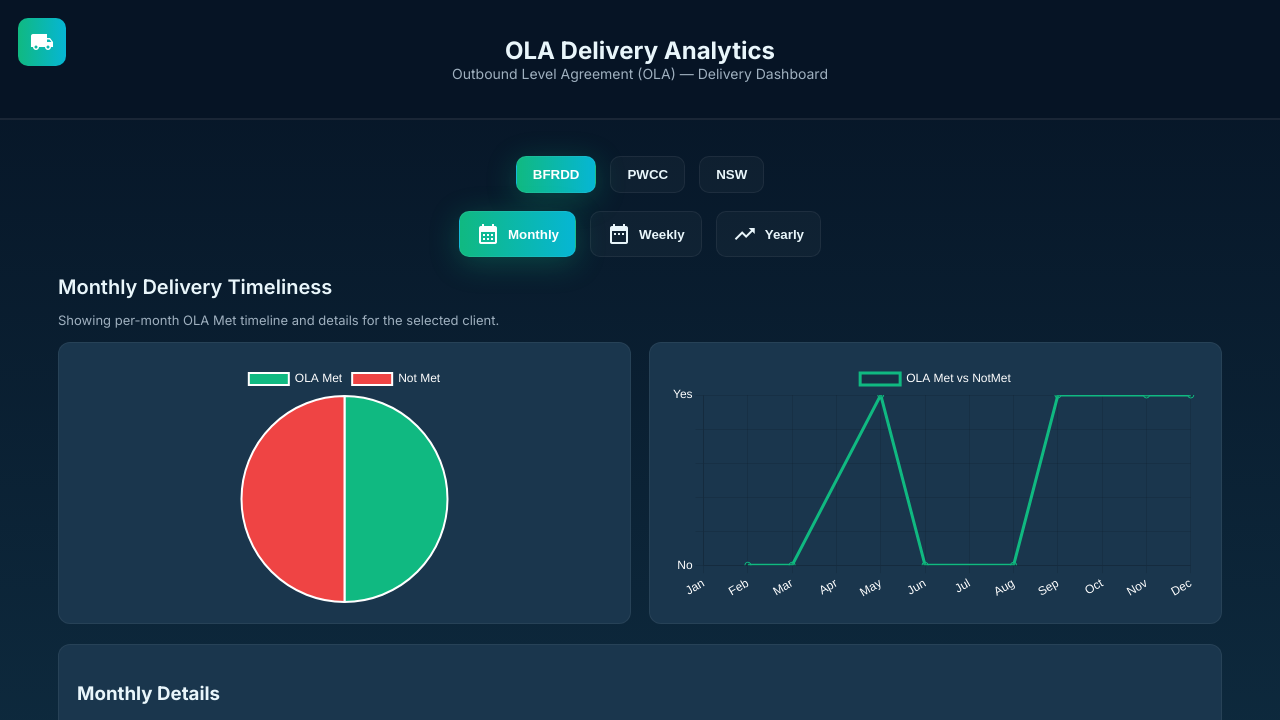
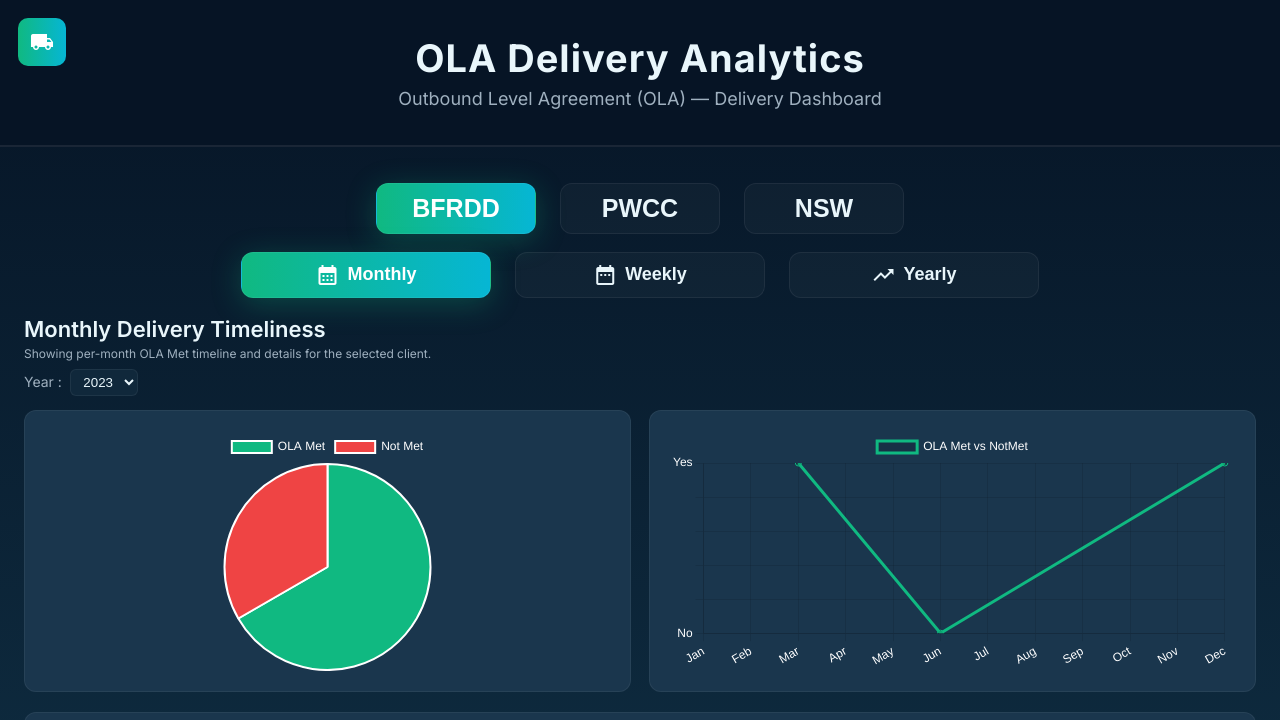
Before and after one commit to KB693/OLA-Dashboard-View, a plain HTML site: page index.html in a window 1280 px wide. Shown: the top 720 px of the page. Drawn offline with nearby package versions, Linux system fonts and the light colour scheme.

Commit message:
Minor UI fixes

```diff
--- a/index.html
+++ b/index.html
@@ -55,7 +55,9 @@
         <section id="monthly" class="dashboard-section active">
             <div class="section-header">
                 <h2>Monthly Delivery Timeliness</h2>
-                <p class="muted">Showing per-month OLA Met timeline and details for the selected client.</p>
+                <p class="muted-subtitle">Showing per-month OLA Met timeline and details for the selected client.</p>
+                <label for="monthlyYearSelect" class="muted" style="margin-right:8px;">Year :</label>
+                <select id="monthlyYearSelect"></select>
             </div>
             <div class="charts-row">
                 <div class="chart-card"><canvas id="monthlyTimelinessPie"></canvas></div>
@@ -87,6 +89,8 @@
             <div class="section-header">
                 <h2>Weekly Delivery Timeliness</h2>
                 <p class="muted">Showing per-week OLA Met timeline and details for the selected client.</p>
+                <label for="weeklyYearSelect" class="muted" style="margin-right:8px;">Year :</label>
+                <select id="weeklyYearSelect"></select>
             </div>
             <div class="charts-row">
                 <div class="chart-card"><canvas id="weeklyTimelinessPie"></canvas></div>
@@ -118,6 +122,8 @@
             <div class="section-header">
                 <h2>Yearly Delivery Analytics</h2>
                 <p class="muted">Showing per-year OLA Met timeline and details for the selected client.</p>
+                <!-- <label for="yearlyYearSelect" class="muted" style="margin-right:8px;">Year:</label>
+                <select id="yearlyYearSelect"></select> -->
             </div>
             <div class="charts-row">
                 <div class="chart-card"><canvas id="yearlyImprovementPie"></canvas></div>
--- a/style.css
+++ b/style.css
@@ -65,13 +65,18 @@ body {
 
 .brand-text h1 {
   margin: 0;
-  font-size: 24px;
-  font-weight: 700
+  font-size: 38px;
+  font-weight: 800;
+  letter-spacing: 1px;
+  text-align: center;
+  line-height: 1.2;
 }
 
 .subtitle {
   color: var(--muted);
-  font-size: 14px
+  font-size: 18px;
+  text-align: center;
+  margin-top: 6px;
 }
 
 /* loading overlay */
@@ -114,6 +119,11 @@ body {
   color: var(--muted)
 }
 
+.weeklyYearSelect,
+.monthlyYearSelect {
+  margin-right: 0px;
+}
+
 /* buttons */
 .clients-row,
 .reports-row {
@@ -126,19 +136,48 @@ body {
   gap: 14px
 }
 
-.client-btn,
-.nav-btn {
+.client-buttons,
+.nav-buttons {
+  width: 100%;
+  justify-content: center;
+  gap: 24px;
+  /* More space between buttons */
+}
+
+.client-btn {
   background: var(--glass);
   border: 1px solid var(--glass-border);
   color: var(--text);
+  min-width: 160px;
   padding: 10px 16px;
-  border-radius: 10px;
+  font-size: 25px;
+  border-radius: 12px;
   font-weight: 600;
   display: flex;
   align-items: center;
   gap: 8px;
   cursor: pointer;
-  transition: all .18s ease
+  transition: all .18s ease;
+  justify-content: center;
+  text-align: center;
+}
+
+.nav-btn {
+  background: var(--glass);
+  border: 1px solid var(--glass-border);
+  color: var(--text);
+  min-width: 250px;
+  padding: 10px 16px;
+  font-size: 18px;
+  border-radius: 12px;
+  font-weight: 600;
+  display: flex;
+  align-items: center;
+  gap: 8px;
+  cursor: pointer;
+  transition: all .18s ease;
+  justify-content: center;
+  text-align: center;
 }
 
 .client-btn:hover,
@@ -169,13 +208,20 @@ body {
 
 .section-header h2 {
   margin: 0;
-  font-size: 20px;
+  font-size: 22px;
   font-weight: 600
 }
 
 .muted {
   color: var(--muted);
-  font-size: 13px
+  font-size: 14px
+}
+
+.muted-subtitle {
+  color: var(--muted);
+  font-size: 12px;
+  margin-top: 4px;
+  margin-bottom: 8px;
 }
 
 /* charts */
@@ -253,6 +299,23 @@ body {
   color: var(--muted)
 }
 
+/* select dropdown */
+.section-header select {
+  margin-left: -4px;
+  padding: 4px 8px;
+  border-radius: 6px;
+  border: 1px solid var(--glass-border);
+  background: var(--card);
+  color: var(--text);
+}
+
+.container.main-area {
+  max-width: 1400px;
+  /* Wider container */
+  padding-left: 24px;
+  padding-right: 24px;
+}
+
 /* responsive */
 @media (max-width:900px) {
   .charts-row {
```
